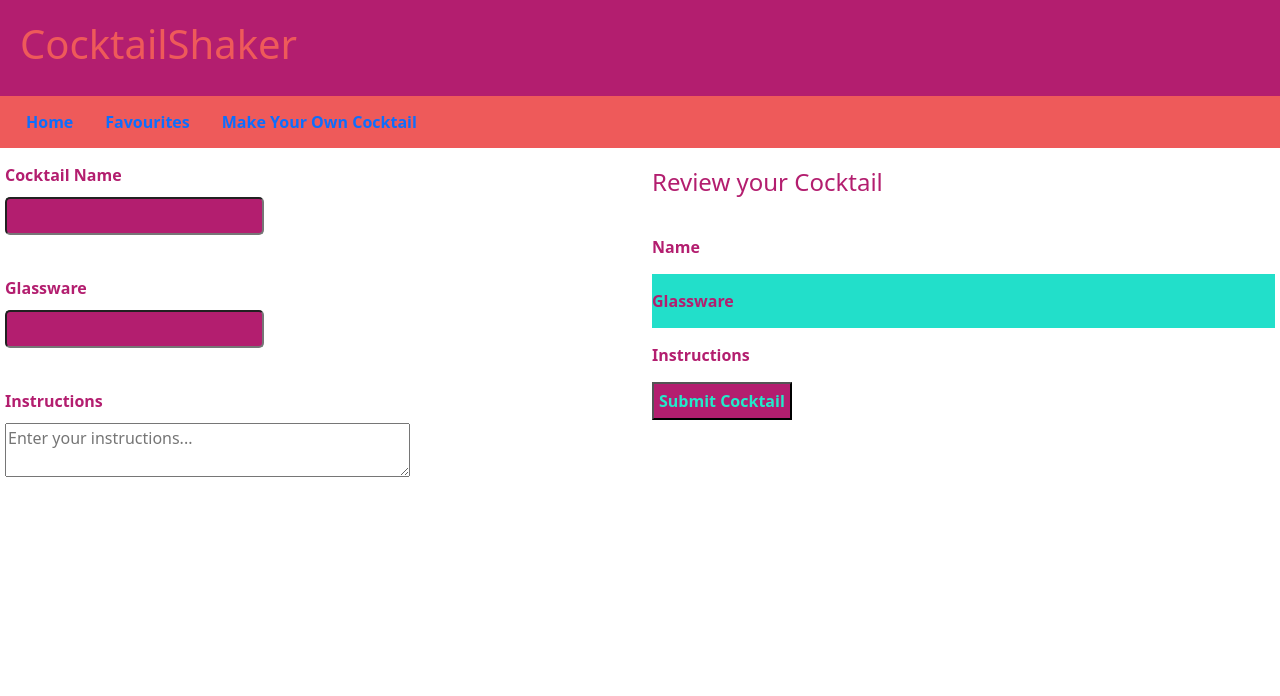
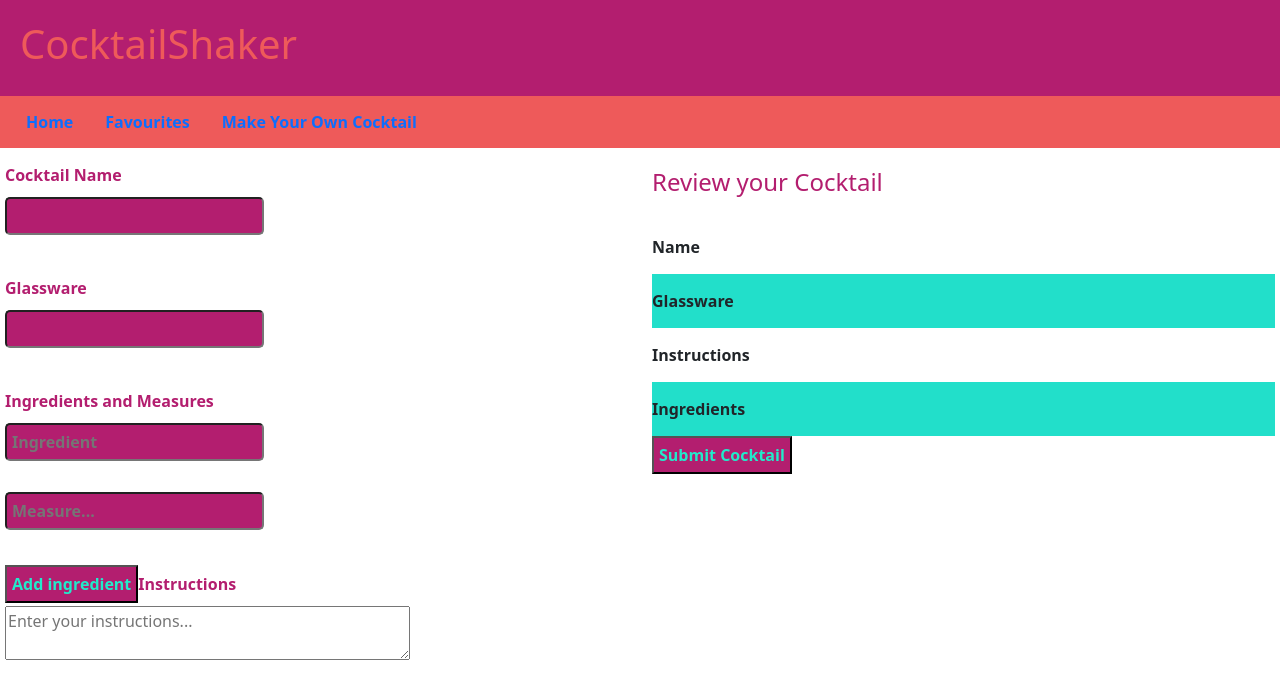
Before and after one commit to sajg1/cocktail_shaker, a React (Create React App) app: page /make-your-own in a window 1280 px wide. Shown: the top 696 px of the page. Built offline with nearby package versions, Linux system fonts and the light colour scheme; no server answers.

Commit message:
able toadd a single ingredient to the ingredients list in MakeYourOwn and reset the input value to ''. Having trouble adding a second ingredient currently though.

```diff
--- a/src/components/MakeYourOwn.js
+++ b/src/components/MakeYourOwn.js
@@ -6,8 +6,19 @@ const MakeYourOwn = (props) => {
   const [customCocktail, setCustomCocktail] = useState({
     name: "",
     glass: "",
+    ingredients: [],
+    measures: [],
     instructions: ""
   })
+
+  const handleAddIngredientAndMeasure = (event) => {
+    event.preventDefault()
+    let ingredient = {ingredient: document.getElementById('ingredient').value}
+    console.log("Array or not:", customCocktail.ingredients)
+    setCustomCocktail(customCocktail => customCocktail.ingredients.push(ingredient))
+    document.getElementById('ingredient').value = "";
+    console.log(customCocktail)
+  };
 
   return(
     <div className='row make-row'>
@@ -17,6 +28,10 @@ const MakeYourOwn = (props) => {
           <input type="text" onChange={(e) => setCustomCocktail({...customCocktail, name: e.target.value})}></input>
           <label>Glassware</label>
           <input type="text" onChange={(e) => setCustomCocktail({...customCocktail, glass: e.target.value})}></input>
+          <label>Ingredients and Measures</label>
+          <input type="text" id="ingredient" name="ingredient" placeholder="Ingredient"></input>
+          <input type="text" id="measure" name="measure" placeholder="Measure..."></input>
+          <button onClick={handleAddIngredientAndMeasure}>Add ingredient</button>
           <label>Instructions</label>
           <textarea name='instructions' form="make-your-own" onChange={(e) => setCustomCocktail({...customCocktail, instructions: e.target.value})} placeholder="Enter your instructions..."></textarea>
         </form>
@@ -36,6 +51,10 @@ const MakeYourOwn = (props) => {
             <th className='review-header'>Instructions</th>
             <td className='review-result-expand'>{customCocktail.instructions}</td>
           </tr>
+          <tr>
+            <th className='review-header'>Ingredients</th>
+            <td className='review-result-expand'>{customCocktail.ingredients}</td>
+          </tr>
           <button>Submit Cocktail</button>
         </table>
       </div>
--- a/src/styles/LikedCocktails.css
+++ b/src/styles/LikedCocktails.css
@@ -4,16 +4,14 @@
 
 }
 
-table {
+.liked-table {
   table-layout: fixed;
-  /* width: 70%; */
+  color: #B31E6F;
   border-collapse: collapse;
-  color: #B31E6F;
-}
-
-.liked-table {
   padding-left: 0 !important;
   padding-right: 0 !important;
+  display: block;
+  overflow-y:scroll;
 }
 
 tr:nth-child(even) {
@@ -32,7 +30,7 @@ th, td {
 
 
 .container-fluid {
-  magin: 0;
+  margin: 0;
   padding: 20px 100px 200px 100px;
   width: 60%;
   /* text-align: left; */
--- a/src/styles/MakeYourOwn.css
+++ b/src/styles/MakeYourOwn.css
@@ -1,5 +1,6 @@
 .make-row {
   padding: 5px;
+  height: auto;
 }
 
 .make-your-own input, textarea {
--- a/src/styles/MoreInfo.css
+++ b/src/styles/MoreInfo.css
@@ -4,7 +4,7 @@
 }
 
 .more-info-bg {
-  opacity: 0.3;
+  opacity: 0.15;
   position: absolute;
   left: 0;
   top: 0;
```
Also changed, not shown: 1 other file (tests, documents, lock files or other folders).
